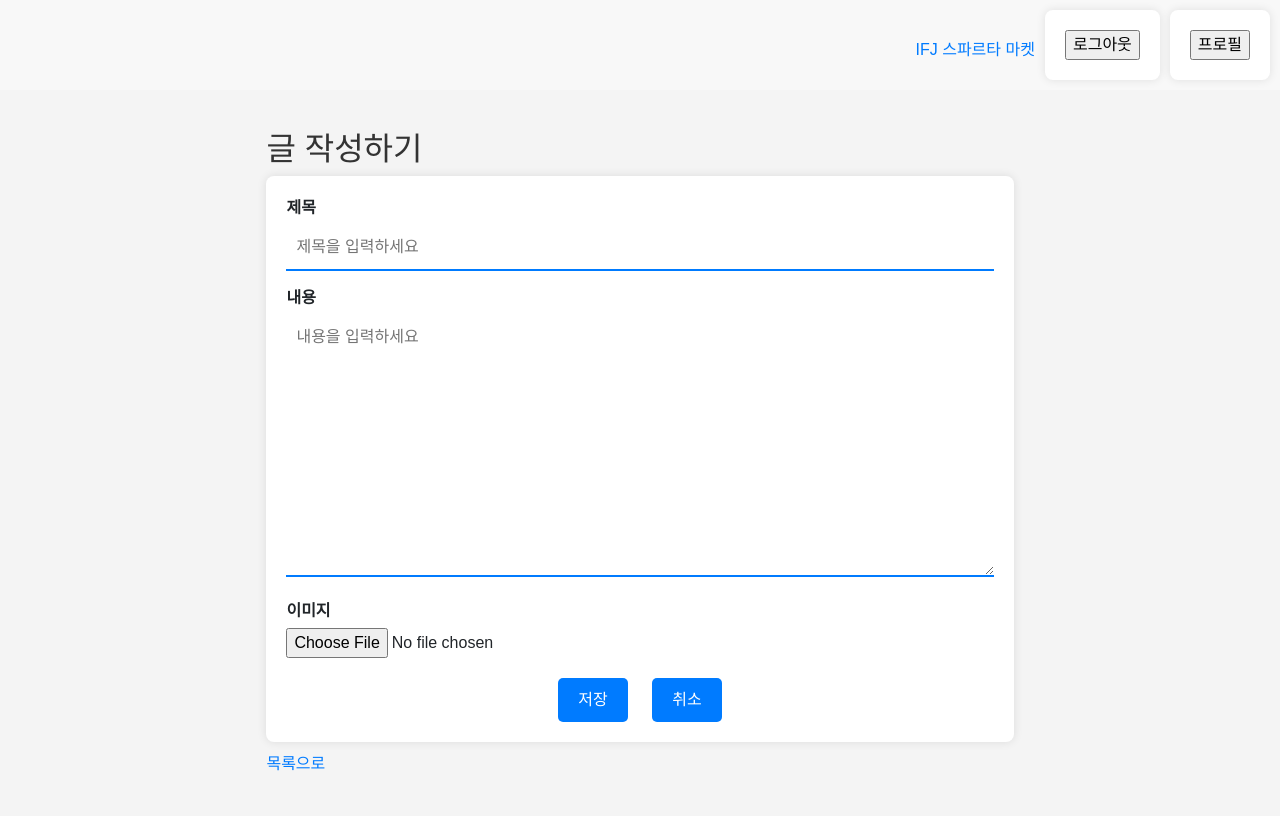
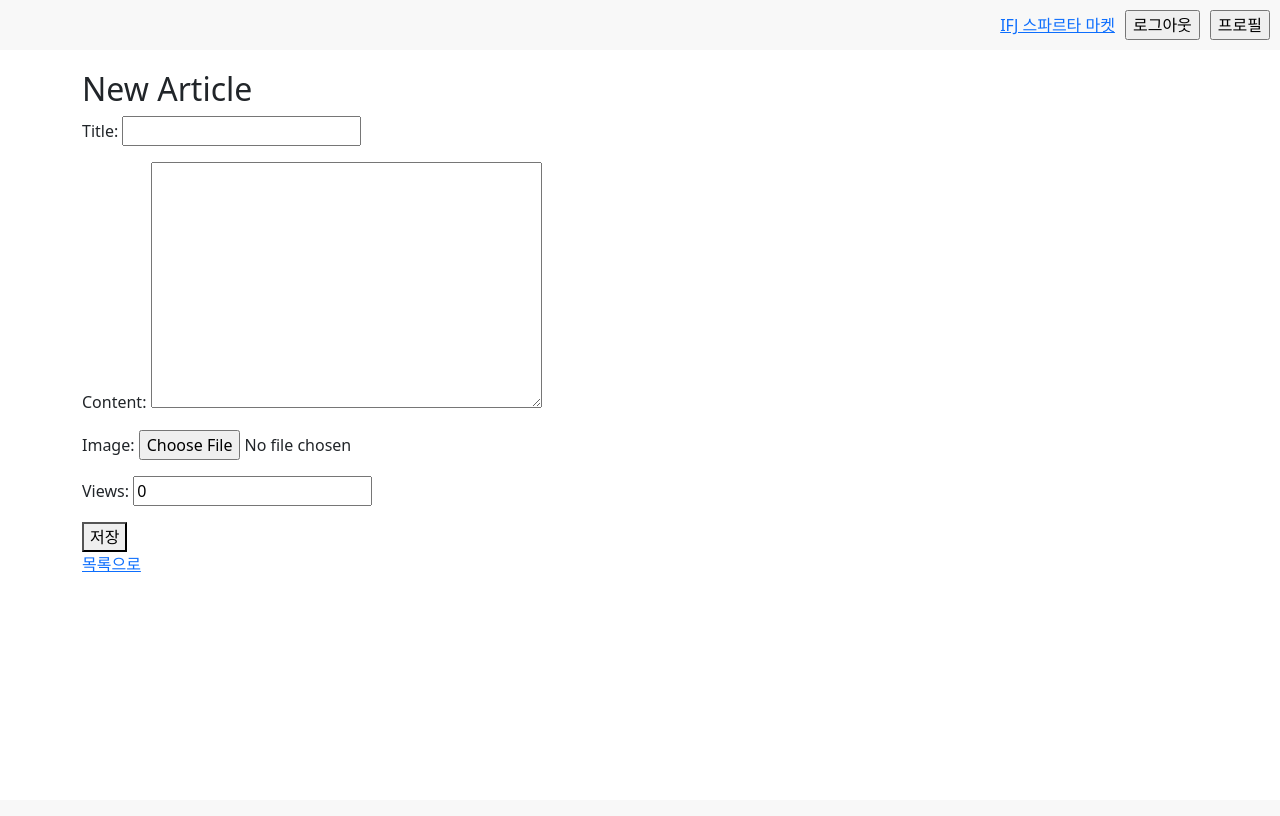
Before and after one commit to yunlowell/ifj, a Django app: page /products/create/ in a window 1280 px wide. After the commit the page ends 572 px from the top, so only its background shows below. Run offline with Django 4.2, Linux system fonts and the light colour scheme; the visitor is signed in with stand-in values (Sample User, id 1); some libraries are stand-ins or nearby versions.

```diff
--- a/products/forms.py
+++ b/products/forms.py
@@ -6,14 +6,3 @@ class ArticleForm(forms.ModelForm):
         model = Article
         fields = "__all__"
         exclude = ("author", "like_users",)
-
-    def __init__(self, *args, **kwargs):
-        super().__init__(*args, **kwargs)
-        # 제목 필드에 placeholder 추가
-        self.fields['title'].widget.attrs.update({
-            'placeholder': '제목을 입력하세요'
-        })
-        # 내용 필드에 placeholder 추가
-        self.fields['content'].widget.attrs.update({
-            'placeholder': '내용을 입력하세요'
-        })
--- a/products/templates/products/create.html
+++ b/products/templates/products/create.html
@@ -1,121 +1,14 @@
 {% extends "base.html" %}
 
 {% block content %}
-<style>
-    body {
-        font-family: Arial, sans-serif;
-        background-color: #f4f4f4;
-        margin: 0;
-        padding: 0;
-    }
+<h2>New Article</h2>
 
-    .container {
-        width: 80%;
-        margin: 0 auto;
-        padding: 20px;
-    }
+<form action="{% url 'articles:create' %}" method="POST" enctype="multipart/form-data">
+    {% csrf_token %}
+    {{ form.as_p }}
+    <button type="submit">저장</button>
+</form>
 
-    h2 {
-        color: #333;
-    }
+<a href="{% url "articles:articles" %}">목록으로</a>
 
-    form {
-        background: #fff;
-        padding: 20px;
-        border-radius: 8px;
-        box-shadow: 0 0 10px rgba(0, 0, 0, 0.1);
-    }
-
-    .form-field {
-        margin-bottom: 15px;
-    }
-
-    .form-field label {
-        display: block;
-        font-weight: bold;
-        margin-bottom: 5px;
-    }
-
-    .form-field input[type="text"],
-    .form-field input[type="email"],
-    .form-field input[type="password"],
-    .form-field textarea {
-        width: 100%;
-        padding: 10px;
-        border: none;
-        border-bottom: 2px solid #007bff;
-        border-radius: 0;
-        outline: none;
-        font-size: 16px;
-        box-sizing: border-box;
-    }
-
-    .form-field input[type="text"]:focus,
-    .form-field input[type="email"]:focus,
-    .form-field input[type="password"]:focus,
-    .form-field textarea:focus {
-        border-bottom: 2px solid #0056b3;
-    }
-
-    .button-group {
-        text-align: center;
-        margin-top: 20px;
-    }
-
-    .button-group button,
-    .button-group a.button {
-        background-color: #007bff;
-        color: #fff;
-        border: none;
-        padding: 10px 20px;
-        border-radius: 5px;
-        cursor: pointer;
-        font-size: 16px;
-        text-decoration: none;
-        margin: 0 10px;
-        display: inline-block;
-    }
-
-    .button-group button:hover,
-    .button-group a.button:hover {
-        background-color: #0056b3;
-    }
-
-    a {
-        display: inline-block;
-        margin-top: 10px;
-        color: #007bff;
-        text-decoration: none;
-    }
-
-    a:hover {
-        text-decoration: underline;
-    }
-</style>
-
-<div class="container">
-    <h2>글 작성하기</h2>
-
-    <form action="{% url 'articles:create' %}" method="POST" enctype="multipart/form-data">
-        {% csrf_token %}
-        <div class="form-field">
-            <label for="{{ form.title.id_for_label }}">제목</label>
-            {{ form.title }}
-        </div>
-        <div class="form-field">
-            <label for="{{ form.content.id_for_label }}">내용</label>
-            {{ form.content }}
-        </div>
-        <div class="form-field">
-            <label for="{{ form.image.id_for_label }}">이미지</label>
-            {{ form.image }}
-        </div>
-        <div class="button-group">
-            <button type="submit">저장</button>
-            <a href="{% url 'articles:articles' %}" class="button">취소</a>
-        </div>
-    </form>
-
-    <a href="{% url "articles:articles" %}">목록으로</a>
-</div>
 {% endblock content %}
```
